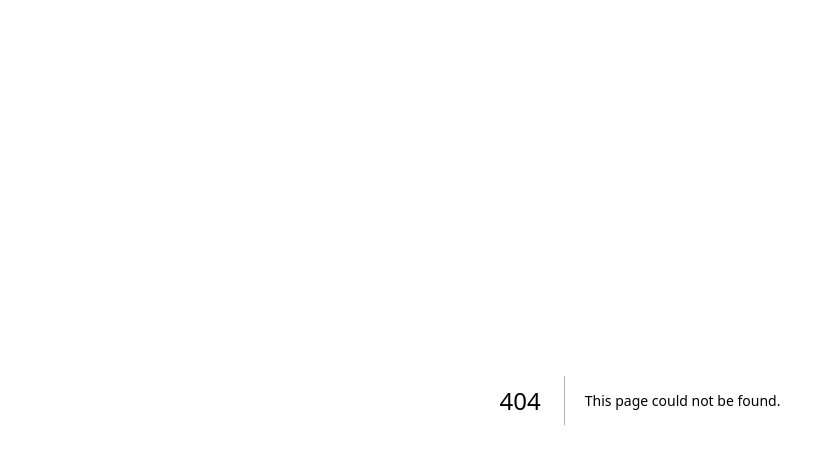
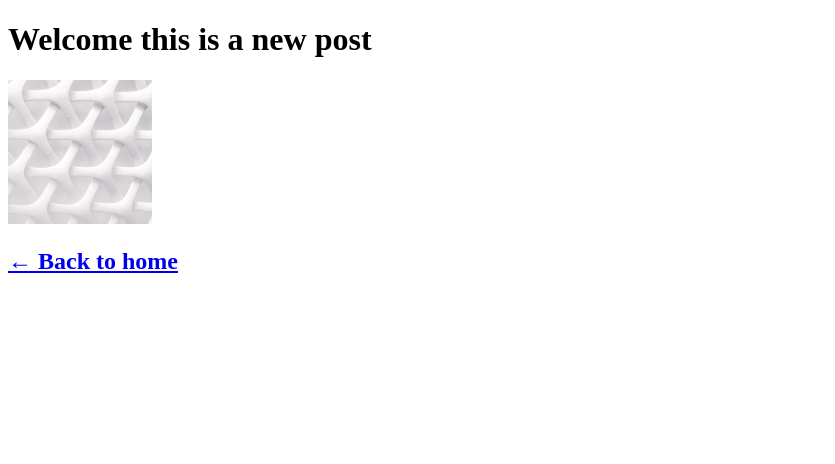
Before and after one commit to JT-Huynh/nextjs-example, a Next.js app: page /posts/first-post in a window 1280 px wide. Before the commit this address had no page. Shown: the top 464 px of the page, without its empty margins (0-835 px from the left). Built offline with nearby package versions, Linux system fonts and the light colour scheme.

Commit message:
feat: update example

```diff
--- /dev/null
+++ b/pages/about.jsx
@@ -0,0 +1,5 @@
+export default function About(){
+  return (
+  <h1>This is the about page</h1>
+  )
+}
--- /dev/null
+++ b/pages/posts/first-post.jsx
@@ -0,0 +1,25 @@
+import Head from "next/head";
+import Image from "next/image";
+import Link from "next/link";
+
+export default function FirstPost() {
+  return (
+    <>
+      <Head>
+        <title>First Post</title>
+      </Head>
+      <div>
+        <h1>Welcome this is a new post</h1>
+        <Image
+          width="144"
+          height="144"
+          src="/images/profile.jpg"
+          alt="Profile pic"
+        />
+        <h2>
+          <Link href="/">← Back to home</Link>
+        </h2>
+      </div>
+    </>
+  );
+}
--- a/styles/Home.module.css
+++ b/styles/Home.module.css
@@ -57,9 +57,7 @@
   text-decoration: none;
   border: 1px solid #eaeaea;
   border-radius: 10px;
-  transition:
-    color 0.15s ease,
-    border-color 0.15s ease;
+  transition: color 0.15s ease, border-color 0.15s ease;
 }
 
 .card:hover,
```
Also changed, not shown: pages/index.jsx (renamed from pages/index.js, +9 -24 lines), styles/globals.css (+2 -13 lines), public/images/profile.jpg (added).
